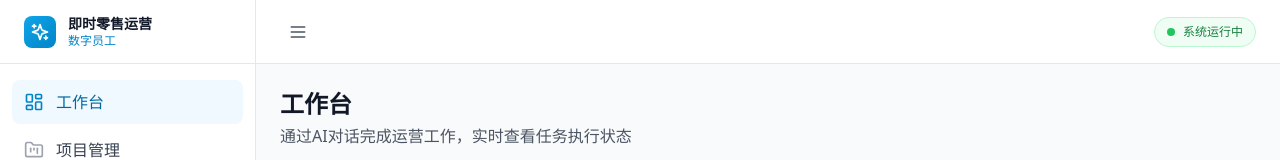
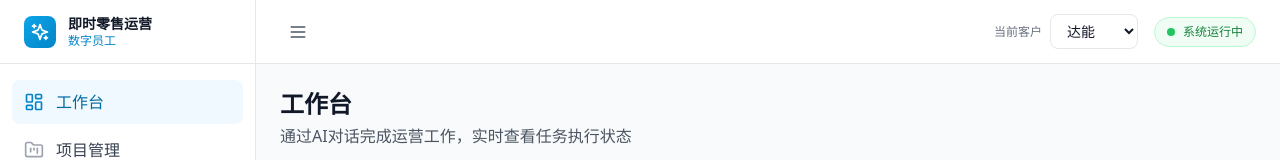
Before and after one commit to SuperCup/Operation-Agent-Helper, a React (Vite) app: page /dashboard in a window 1280 px wide. Shown: the top 160 px of the page. Built offline with nearby package versions, Linux system fonts and the light colour scheme.

Commit message:
Add customer switcher with sample clients

```diff
--- a/src/components/Layout.tsx
+++ b/src/components/Layout.tsx
@@ -103,6 +103,21 @@ export default function Layout() {
             </button>
 
             <div className="flex items-center space-x-4">
+              <div className="hidden md:flex items-center space-x-2">
+                <span className="text-xs text-gray-500">当前客户</span>
+                <select
+                  value={useStore.getState().currentCustomer.id}
+                  onChange={(e) => useStore.getState().setCurrentCustomer(e.target.value)}
+                  className="px-3 py-1.5 text-sm border border-gray-200 rounded-lg bg-white focus:ring-2 focus:ring-primary-500 focus:border-primary-500"
+                >
+                  {useStore.getState().customers.map((c) => (
+                    <option key={c.id} value={c.id}>
+                      {c.name}
+                    </option>
+                  ))}
+                </select>
+              </div>
+
               <div className="hidden sm:flex items-center space-x-2 px-3 py-1.5 bg-green-50 border border-green-200 rounded-full">
                 <div className="w-2 h-2 bg-green-500 rounded-full animate-pulse"></div>
                 <span className="text-xs font-medium text-green-700">系统运行中</span>
--- a/src/store/useStore.ts
+++ b/src/store/useStore.ts
@@ -11,7 +11,8 @@ import {
   WorkflowTemplate,
   PromptTestResult,
   BackgroundTask,
-  AgentDebugRun
+  AgentDebugRun,
+  Customer
 } from '@/types';
 import { mockProjects, mockWorkflows, mockDocuments, mockKnowledge } from '@/data/mockData';
 import {
@@ -60,6 +61,11 @@ interface AppState {
   sidebarOpen: boolean;
   setSidebarOpen: (open: boolean) => void;
 
+  // 客户切换
+  customers: Customer[];
+  currentCustomer: Customer;
+  setCurrentCustomer: (customerId: string) => void;
+
   // AI配置中心（智能体/模型/提示词/工作流）
   models: AIModel[];
   agentConfigs: AgentConfig[];
@@ -99,6 +105,17 @@ export const useStore = create<AppState>((set) => ({
   agentMessages: [],
   backgroundTasks: [],
   sidebarOpen: true,
+
+  // 客户
+  customers: [
+    { id: 'customer-1', name: '达能' },
+    { id: 'customer-2', name: '嘉士伯' },
+    { id: 'customer-3', name: '康师傅' },
+    { id: 'customer-4', name: '汉高' },
+    { id: 'customer-5', name: '海天' },
+    { id: 'customer-6', name: '百威' },
+  ],
+  currentCustomer: { id: 'customer-1', name: '达能' },
 
   // Agent数据
   models: mockModels,
@@ -172,6 +189,13 @@ export const useStore = create<AppState>((set) => ({
   // UI方法
   setSidebarOpen: (open) => set({ sidebarOpen: open }),
 
+  // 客户方法
+  setCurrentCustomer: (customerId) =>
+    set((state) => {
+      const found = state.customers.find((c) => c.id === customerId);
+      return found ? { currentCustomer: found } : {};
+    }),
+
   // Agent方法
   updateModel: (id, updates) =>
     set((state) => ({
--- a/src/types/index.ts
+++ b/src/types/index.ts
@@ -248,6 +248,12 @@ export interface AgentDebugRun {
   timestamp: Date;
 }
 
+// 客户（品牌/企业）信息
+export interface Customer {
+  id: string;
+  name: string;
+}
+
 // 工作流模板
 export interface WorkflowTemplate {
   id: string;
```
